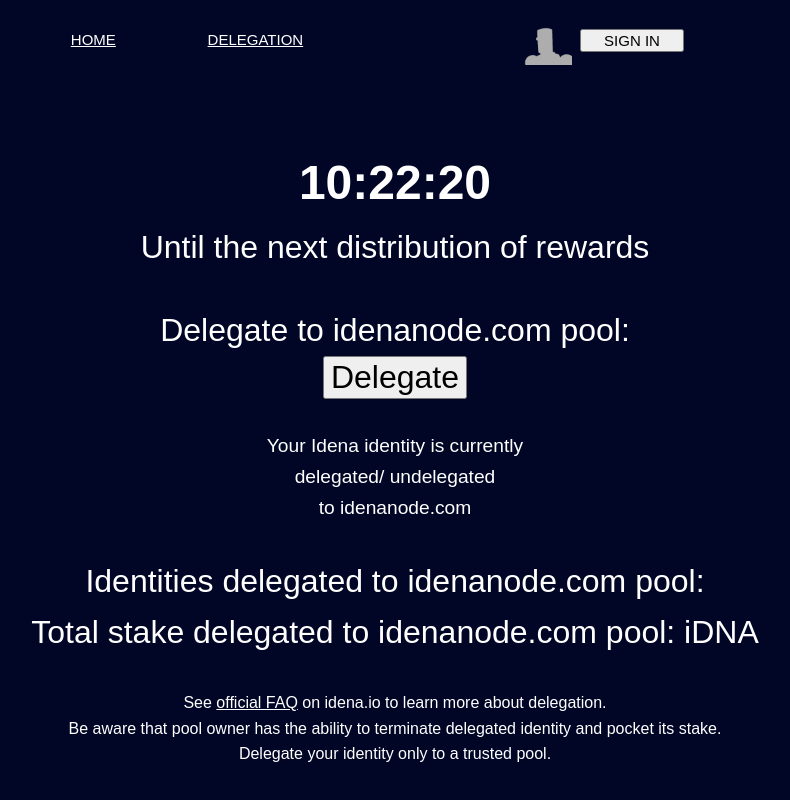
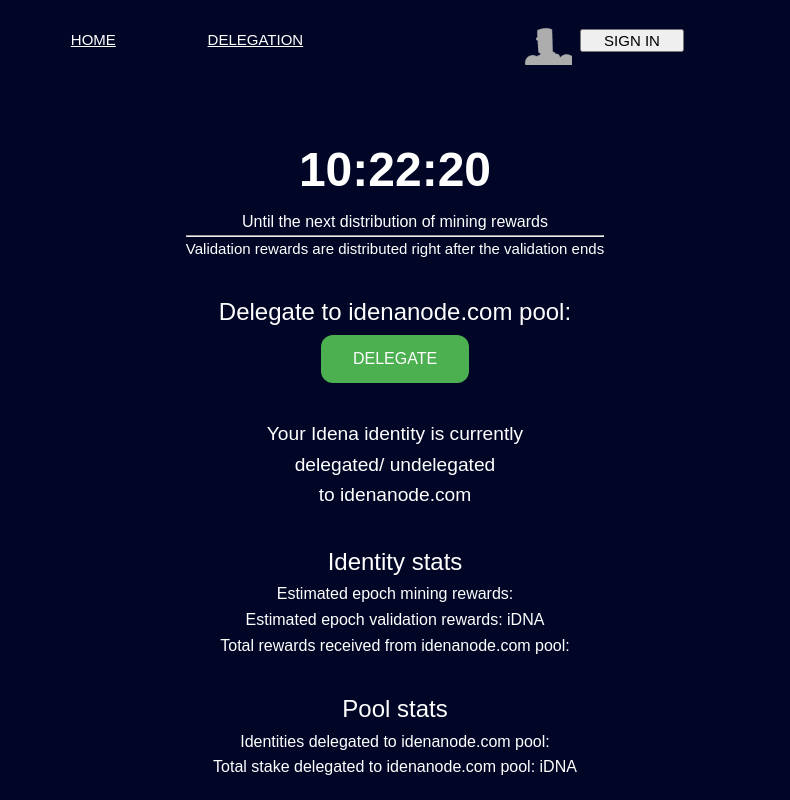
Before and after one commit to kajetanlodej/idenanode, a Vue app: page /delegation in a window 1280 px wide. Shown: the whole page, without its empty margins (245-1035 px from the left). Built offline with nearby package versions, Linux system fonts and the light colour scheme; no server answers; a web font is replaced by a local one.

Commit message:
Delegation page remake

```diff
--- a/src/components/Delegation.vue
+++ b/src/components/Delegation.vue
@@ -3,24 +3,35 @@
   <div id ="delegationwrapper">
     <div id ="countdown">
       <span id="clock">{{ countdown }}</span>
-      <span>Until the next distribution of rewards</span>
+      <span>Until the next distribution of mining rewards</span>
+    </div>
+    <div id="validation">
+      <hr/>
+      <span>Validation rewards are distributed right after the validation ends</span>
     </div>
     <div id="delegation">
       <span>Delegate to idenanode.com pool:</span>
-    <button>Delegate</button>
+    <button>DELEGATE</button>
     <div id="delegationStatus">
     <span>Your Idena identity is currently</span> <span>delegated/ undelegated</span> <span>to idenanode.com</span>
   </div>
   </div>
+  <div id="identityStats">
+    <h2>Identity stats</h2>
+      <span>Estimated epoch mining rewards: {{ delegatorsCount }}</span>
+      <span>Estimated epoch validation rewards: {{ totalStake }} iDNA</span>
+      <span>Total rewards received from idenanode.com pool: </span>
+    </div>
     <div id="poolStats">
+      <h2>Pool stats</h2>
       <span>Identities delegated to idenanode.com pool: {{ delegatorsCount }}</span>
       <span>Total stake delegated to idenanode.com pool: {{ totalStake }} iDNA</span>
     </div>
-    <div id="aboutDelegation">
+    <!-- <div id="aboutDelegation">
       <span>See <a target="_blank" href="https://www.idena.io/pl/faq#faq-delegation-1">official FAQ</a> on idena.io to learn more about delegation.</span>
       <span>Be aware that pool owner has the ability to terminate delegated identity and pocket its stake.</span>
       <span>Delegate your identity only to a trusted pool.</span>
-    </div>
+    </div> -->
   </div>
 </template>
 
@@ -84,7 +95,7 @@
 };
 </script>
 
-<style>
+<style scoped>
 /* h2,h1{
   color:white;
 } */
@@ -107,7 +118,7 @@
   display: flex;
   flex-direction: column;
   align-items: center;
-  font-size: 2rem;
+  font-size: 1.5rem;
   margin-top: 2rem;
   font-weight: 600;
   color: white;
@@ -118,7 +129,7 @@
   display: flex;
   flex-direction: column;
   align-items: center;
-  font-size: 2rem;
+  font-size: 1rem;
   margin-top: 2rem;
   font-weight: 600;
   color: white;
@@ -128,7 +139,7 @@
   display: flex;
   flex-direction: column;
   align-items: center;
-  font-size: 2rem;
+  font-size: 1rem;
   margin-top: 2rem;
   font-weight: 600;
   color: white;
@@ -157,4 +168,27 @@
   font-weight: 600;
   color: white;
 }
+button{
+  background-color: #4CAF50;
+  border: none;
+  color: white;
+  padding: 15px 32px;
+  text-align: center;
+  text-decoration: none;
+  display: inline-block;
+  font-size: 16px;
+  margin: 4px 2px;
+  cursor: pointer;
+  border-radius: 12px;
+}
+
+#identityStats{
+  display: flex;
+  flex-direction: column;
+  align-items: center;
+  font-size: 1rem;
+  margin-top: 2rem;
+  font-weight: 600;
+  color: white;
+}
 </style>
```
